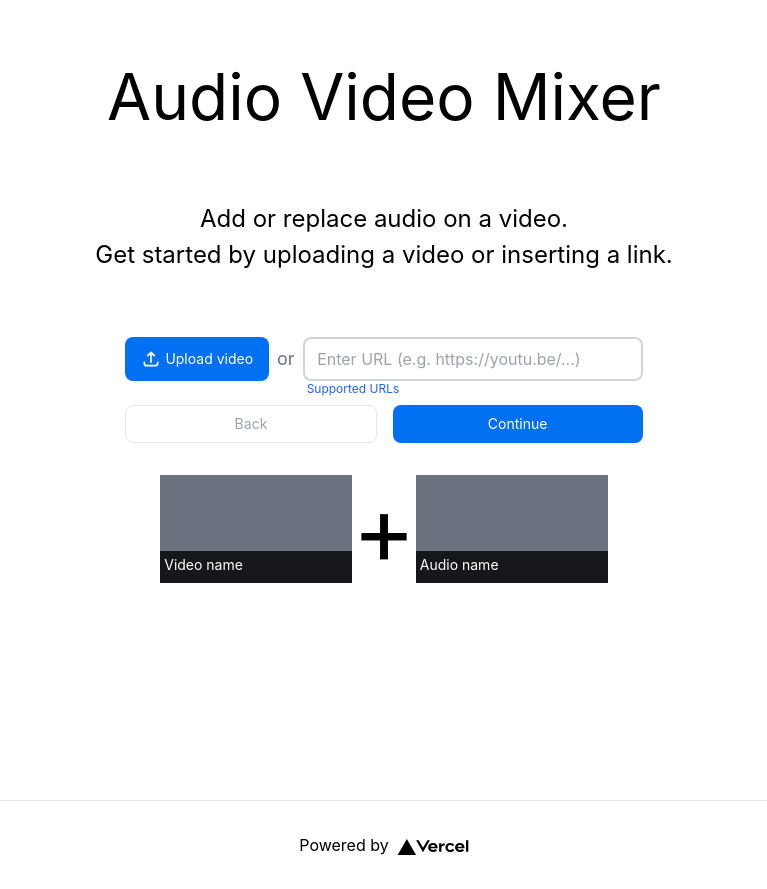
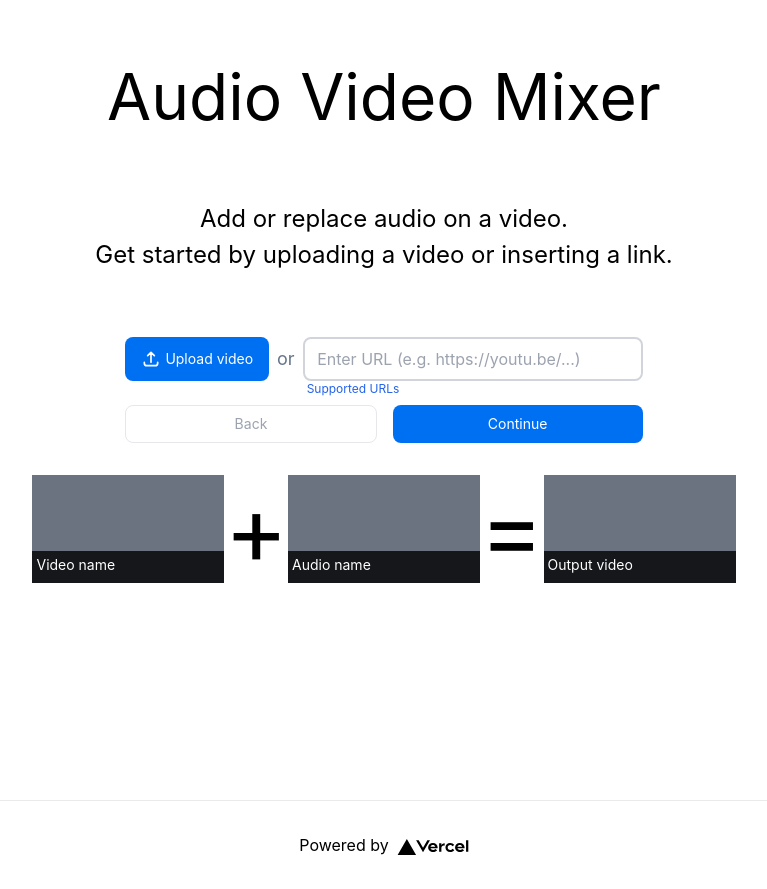
Before and after one commit to TheColorman/audio-replacer, a Next.js app: page / in a window 1280 px wide. Shown: the whole page, without its empty margins (256-1023 px from the left). Built offline with nearby package versions, Linux system fonts and the light colour scheme.

Commit message:
:construction: Added ability to upload video

```diff
--- a/pages/index.tsx
+++ b/pages/index.tsx
@@ -1,4 +1,4 @@
-import React from 'react'
+import React, { ChangeEvent } from 'react'
 import type { NextPage } from 'next'
 import Head from 'next/head'
 import Image from 'next/image'
@@ -17,6 +17,9 @@ const Title = () => (
 
 const Home: NextPage = () => {
   const [activeStep, setActiveStep] = React.useState(0)
+  const [video, setVideo] = React.useState<File | null>(null)
+  const [audio, setAudio] = React.useState<File | null>(null)
+
   const handleNext = () => {
     setActiveStep(prevActiveStep => prevActiveStep + 1)
   }
@@ -58,9 +61,18 @@ const Home: NextPage = () => {
             </p>
           </div>
         </div>
-
         {/* Equals */}
+        <h1 className='text-8xl'>
+          =
+        </h1>
         {/* Image */}
+        <div className='bg-gray-500 w-48 aspect-video relative'>
+          <div className="w-full h-8 bg-black/80 bottom-0 absolute">
+            <p className="text-sm text-white p-1">
+              Output video
+            </p>
+          </div>
+        </div>
       </div>
     )
   }
@@ -84,7 +96,10 @@ const Home: NextPage = () => {
 
         <div className="flex flex-col">
           <div className="flex flex-row">
-            <div className={styles.buttonPrimary}>
+            <div className={`${styles.buttonPrimary} relative`}>
+              <p className='absolute left-1/2 -translate-x-1/2 -top-5 text-sm text-black align-text-bottom w-screen'>
+                {video ? video.name : ''}
+              </p>
               <label htmlFor="upload-video" className='hover:cursor-pointer inline-flex'>
                 <span className="mr-1">
                   <svg xmlns="http://www.w3.org/2000/svg" className="h-5 w-5" fill="none" viewBox="0 0 24 24" stroke="currentColor" strokeWidth={2}>
@@ -99,6 +114,7 @@ const Home: NextPage = () => {
                 id="upload-video"
                 type="file"
                 accept="video/*"
+                onChange={uploadVideoToClient}
               />
             </div>
             <div className='mx-2 flex items-center text-center'>
```
